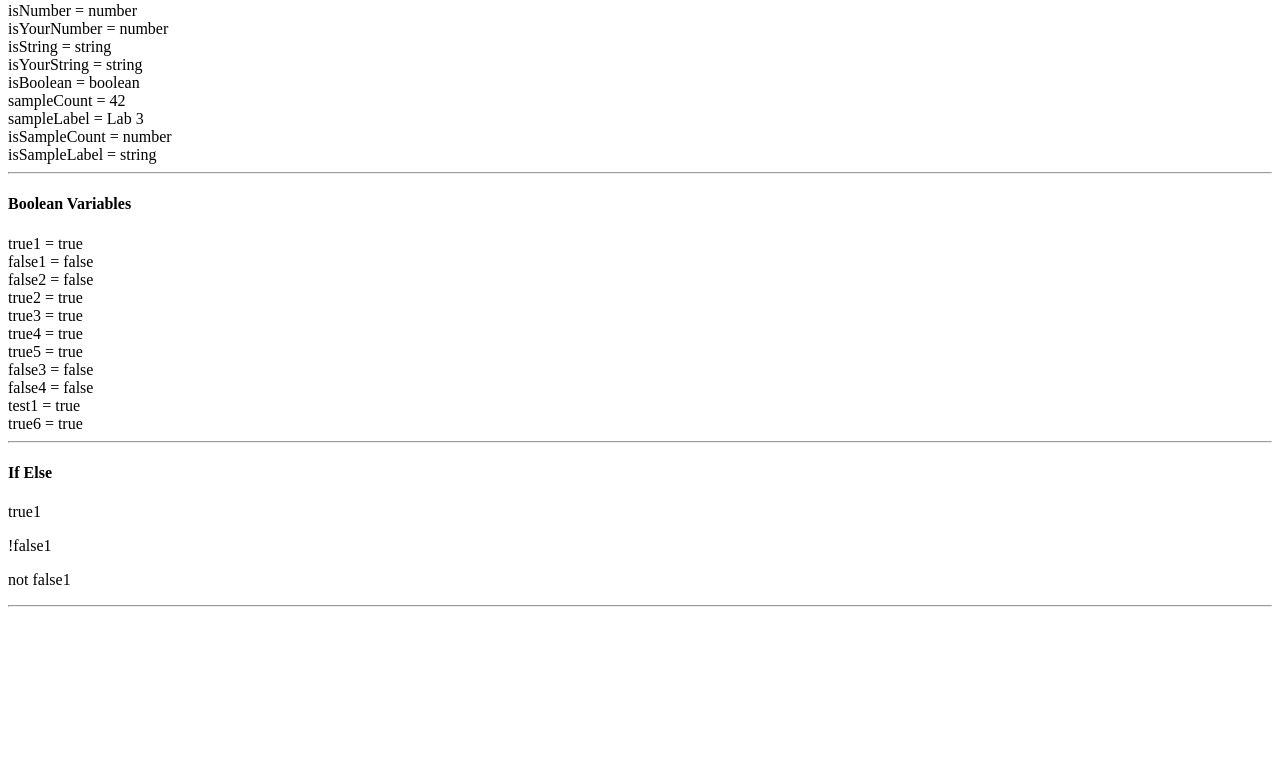
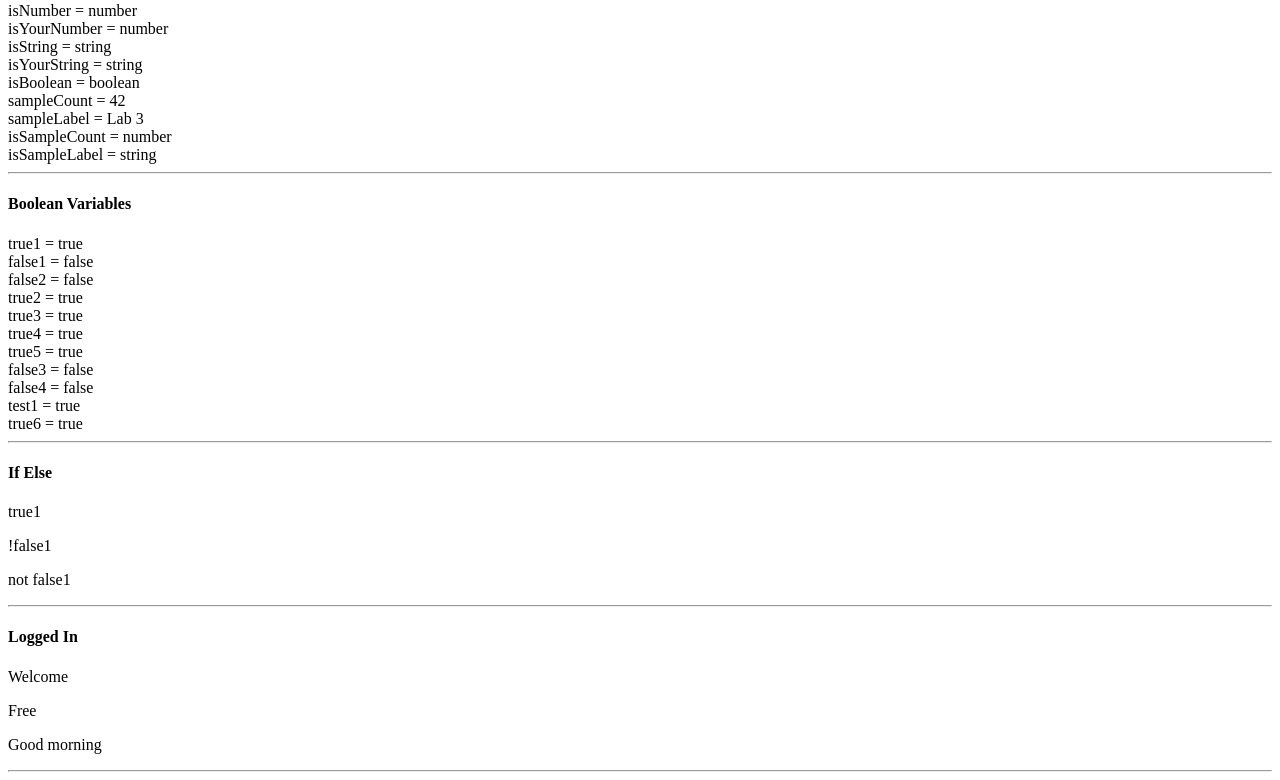
Before and after one commit to pricefy-dotcom/webdev-client, a Next.js app in the folder 2026/fall/webdev/webdev-client/: page /labs/lab3 in a window 1280 px wide. Shown: the part 392-1172 px from the top of the page. Before the commit the page ends 1007 px from the top, so only its background shows below. Built offline with nearby package versions, Linux system fonts and the light colour scheme.

Commit message:
Lab 3.2.5 Ternary Operator

```diff
--- /dev/null
+++ b/2026/fall/webdev/webdev-client/app/labs/lab3/TernaryOperator.tsx
@@ -0,0 +1,14 @@
+export default function TernaryOperator() {
+    let loggedIn = true;
+    const hour = 9;
+    const premium = false;
+    return (
+        <div id="wd-ternary-operator">
+            <h4>Logged In</h4>
+            {loggedIn ? <p>Welcome</p> : <p>Please login</p>}
+            {premium ? <p>Premium</p> : <p>Free</p>}
+            {hour < 12 ? <p>Good morning</p> : <p>Good afternoon</p>}
+            <hr />
+        </div>
+    );
+}
--- a/2026/fall/webdev/webdev-client/app/labs/lab3/page.tsx
+++ b/2026/fall/webdev/webdev-client/app/labs/lab3/page.tsx
@@ -2,6 +2,7 @@ import BooleanVariables from "./BooleanVariables";
 import VariablesAndConstants from "./VariablesAndConstants";
 import VariableTypes from "./VariableTypes"
 import IfElse from "./IfElse";
+import TernaryOperator from "./TernaryOperator";
 
 export default function Lab3() {
     return (
@@ -11,6 +12,7 @@ export default function Lab3() {
             <VariableTypes />
             <BooleanVariables />
             <IfElse />
+            <TernaryOperator />
         </div>
     );
 }
```
